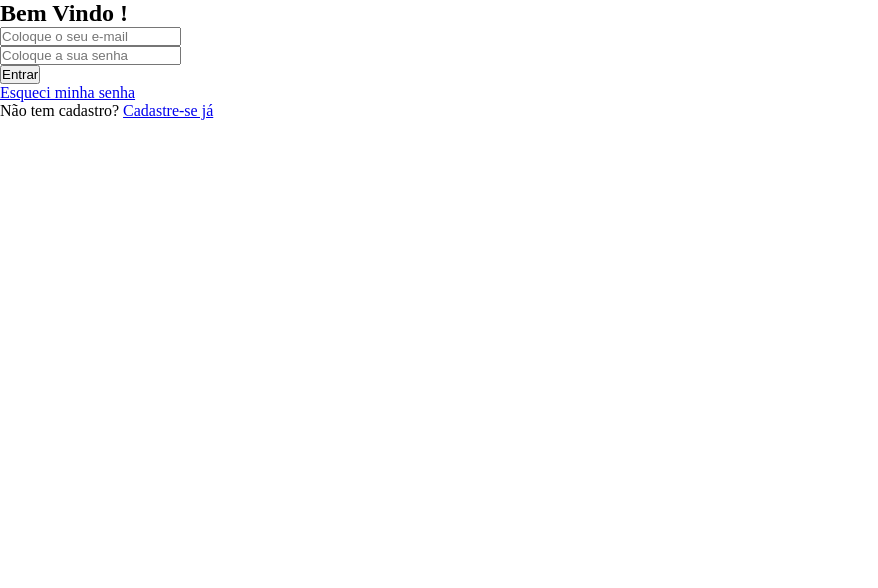
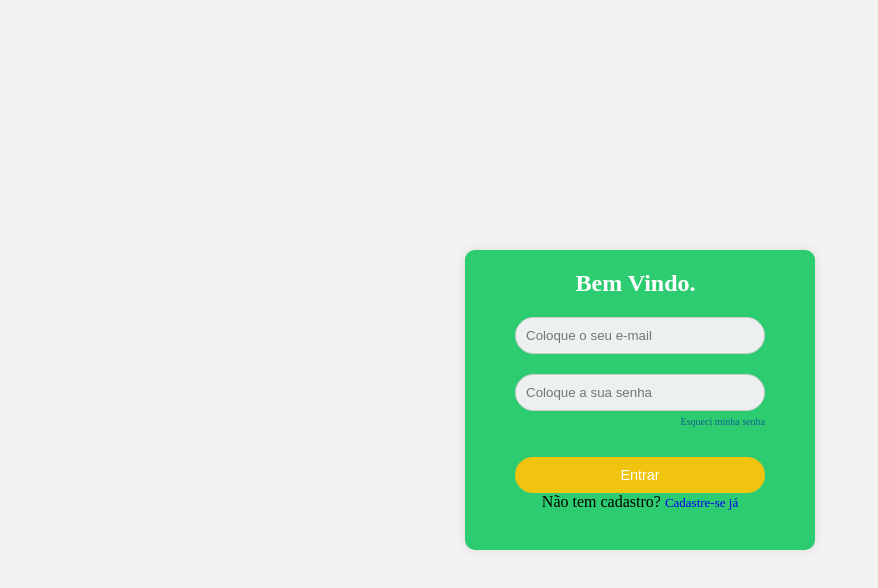
Before and after one commit to Gladistony/Projeto-Interdisciplinar-3, a plain HTML site: page projeto interdiciplinar 03/Paginas/index.html in a window 1280 px wide. Shown: the whole page, without its empty margins (0-878 px from the left). Drawn offline with Linux system fonts and the light colour scheme.

Commit message:
Começando a fazer a estilização do css

```diff
--- a/projeto interdiciplinar 03/Paginas/index.html
+++ b/projeto interdiciplinar 03/Paginas/index.html
@@ -3,33 +3,199 @@
 <head>
     <meta charset="UTF-8">
     <meta name="viewport" content="width=device-width, initial-scale=1.0">
-    <link rel="stylesheet" href="../Styles/estiloTelaDeLogin.css">
-    <title> Login </title>
+    <title>Login</title>
 </head>
 <body>
     <main>
         <section class="conteiner">
-            <h1 class="texto1">Bem Vindo !</h1>
+            <h1 class="texto1">Bem Vindo.</h1>
             <form action="/login" id="loginForm" class="" method="post">
-
-                <div>
-                <label for="email"></label>
-                <input type="email" placeholder="Coloque o seu e-mail" class="" id="emailLogin">
+                <div class="caixa-texto">
+                    <label for="email"></label>
+                    <input type="email" placeholder="Coloque o seu e-mail" class="" id="emailLogin">
                 </div>
-
-                <div>
-                <label for="senha"></label>
-                <input type="password" placeholder="Coloque a sua senha" id="senhaLogin" class="">
-               </div>
-
-                <button type="submit" id="entrarDologin" class=""> Entrar </button>
+                <div class="caixa-texto">
+                    <label for="senha"></label>
+                    <input type="password" placeholder="Coloque a sua senha" id="senhaLogin">
+                    <a href="./telaDeEsqueciASenha.html" class="esqueciSenha texto-link"><span>Esqueci minha senha</span></a>
+                </div>
+                <button type="submit" id="entrarDologin" class="">Entrar</button>
             </form>
-            <a href="./telaDeEsqueciASenha.html" class="esqueciSenha texto-link"><span>Esqueci minha senha</span></a>
-            <p> Não tem cadastro? <span><a href="./telaDeCadastro.html" class="texto-link"> Cadastre-se já </a></span></p>
-            <div><p class="mensagemDeErro"> </p> </div>
+            <p>Não tem cadastro? <span><a href="./telaDeCadastro.html" class="linkParaCadastro">Cadastre-se já</a></span></p>
+            <div><p class="mensagemDeErro"></p></div>
             <div id="loading" class="loading-spinner" style="display: none;"></div>
         </section>
     </main>
     <script src="../Scripts/telaDeLogin.js"></script>
 </body>
+<style>
+    *{
+    margin: 0;
+    padding: 0;
+    box-sizing: border-box;
+}
+body{
+    width: auto;
+    height: 100vh;
+    display: flex;
+    justify-content: center;
+    align-items: center;
+    background-color: #f2f2f2;
+
+
+}
+.conteiner{
+    background-color: #2ecc71;
+    display: flex;
+    flex-direction: column;
+    align-items: center;
+    padding: 20px;
+    height: 300px;
+    width: 350px;
+    text-align: start;
+    border-radius: 10px;
+    box-shadow: 0 0 10px rgba(0, 0, 0, 0.1);
+
+}
+
+.texto1{
+    margin-right: 9px;
+    text-align: center;
+    margin-bottom: 20px;
+    color: #ffffff;
+
+}
+
+.listaDeCaixasDeTexto {
+    display: flex;
+    flex-direction: column;
+    align-items: center;
+    padding: 0;
+}
+
+.caixa-texto {
+    width: 250px;
+    margin-bottom: 5px;
+}
+
+.caixa-texto input {
+    background-color: #edf0f1;
+    width: 100%;
+    padding: 10px;
+    border: 1px solid #ccc;
+    border-radius: 60px;
+    box-sizing: border-box;
+    margin-bottom: 15px;
+}
+
+.texto-Palavra {
+    font-weight: 500;
+    font-size: small;
+    display: flex;
+    justify-content: flex-start;
+    margin-bottom: 10px;
+}
+
+.esqueciSenha {
+    display: flex;
+    justify-content: flex-end;
+    align-self: flex-end;
+    font-size: x-small;
+    color: #10648c;
+    text-decoration: none;
+    margin-bottom: 30px;
+    margin-top: -10px;
+}
+
+.esqueciSenha:hover {
+    text-decoration: underline;
+}
+
+button {
+    background-color: #f1c40f;
+    color: white;
+    padding: 10px 20px;
+    border: none;
+    border-radius: 50px;
+    cursor: pointer;
+    width: 100%;
+    font-size: 0.9em;
+}
+
+button:hover {
+    background-color: #3498db;
+}
+
+.full-width-button {
+    margin-top: 10px;
+}
+
+.loading-spinner {
+    display: flex;
+    justify-content: center;
+    align-items: center;
+    width: 100%;
+    height: 50px;
+}
+
+.linkParaCadastro {
+    text-align: center;
+    font-size: small;
+    margin-top: 20px;
+    text-decoration: none;
+}
+
+.linkParaCadastro a {
+    color: #10648c;
+    text-decoration: none;
+}
+
+.linkParaCadastro a:hover {
+    text-decoration: underline;
+}
+
+
+/* .erro input {
+    background-color: #f0f0f0;
+    border: 1px solid #ce3939;
+}
+
+#mensagem-erroLogin {
+    display: block;
+    /* colocar em display block */
+/*     background-color: #ce3939;
+    margin: auto;
+    width: 200px;
+    height: auto;
+    position: relative;
+    text-align: center;
+    font-size: small;
+    margin-top: -20px;
+    color: #edf0f1;
+    border-radius: 10px;
+    word-wrap: break-word;
+    overflow: hidden;
+    margin-bottom: 20px;
+}
+    .loading-spinner {
+    border: 4px solid rgba(0, 0, 0, 0.1);
+    border-left-color: #007bff;
+    border-radius: 50%;
+    width: 40px;
+    height: 40px;
+    animation: spin 1s linear infinite;
+    margin: 20px auto;
+}
+
+@keyframes spin {
+    0% {
+        transform: rotate(0deg);
+    }
+
+    100% {
+        transform: rotate(360deg);
+    }
+}
+ */
+</style>
 </html>
--- a/projeto interdiciplinar 03/Styles/estiloTelaDeHome.css
+++ /dev/null
@@ -1,5 +0,0 @@
-*{
-    margin: 0;
-    padding: 0;
-    box-sizing: border-box;
-}
--- a/projeto interdiciplinar 03/Styles/estiloTelaDeLogin.css
+++ /dev/null
@@ -1,19 +0,0 @@
-*{
-    margin: 0;
-    padding: 0;
-    box-sizing: border-box;
-}
-
-#loading{
-    border: 1px solid rgba(0, 0, 0, 0.1);
-    border-left-color: #22a6b3;
-    border-radius: 50%;
-    width: 50px;
-    height: 50px;
-    animation: spin 1s linear infinite;
-    display: none;
-}
-
-@-o-keyframes loading{
-    to{transform: rotate(360deg);}
-}
```
Also changed, not shown: projeto interdiciplinar 03/Paginas/telaDeHomel.html (+32 -2 lines).
